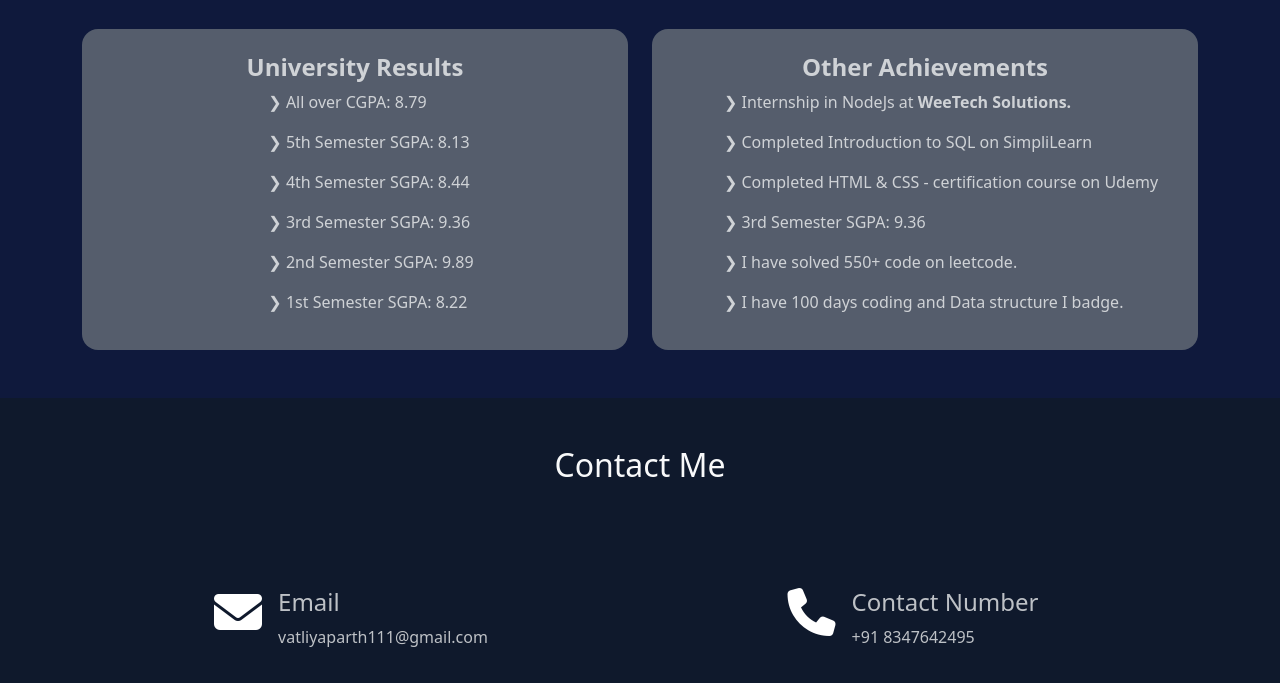
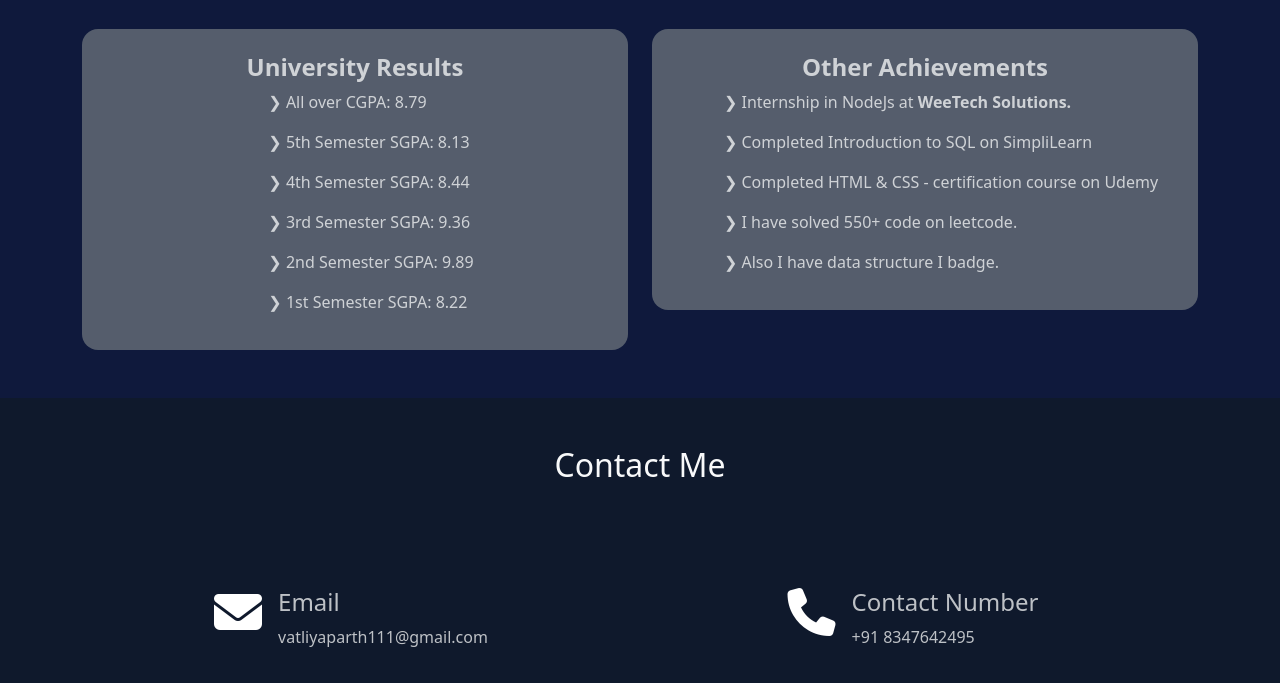
Before and after one commit to PARTHVATALIYA/portfolio, a plain HTML site: page index.html in a window 1280 px wide. Shown: the part 2217-2900 px from the top of the page. Drawn offline with nearby package versions, Linux system fonts and the light colour scheme.

Commit message:
update index.html

```diff
--- a/index.html
+++ b/index.html
@@ -426,9 +426,8 @@
                                             <p>&#10095; Internship in NodeJs at <a  href="https://www.weetechsolution.com/" class="text-light text-opacity-75 fw-bold " style="text-decoration: none;">WeeTech Solutions. </a></p>
                                             <p>&#10095; Completed Introduction to SQL on SimpliLearn</p>
                                             <p>&#10095; Completed HTML & CSS - certification course on Udemy</p>
-                                            <p>&#10095; 3rd Semester SGPA: 9.36</p>
                                             <p>&#10095; I have solved 550+ code on leetcode.</p>
-                                            <p>&#10095; I have 100 days coding and Data structure I badge.</p>
+                                            <p>&#10095; Also I have data structure I badge.</p>
                                         </li>
                                     </ul>
                                 </div>
```
Also changed, not shown: 1 other file.
